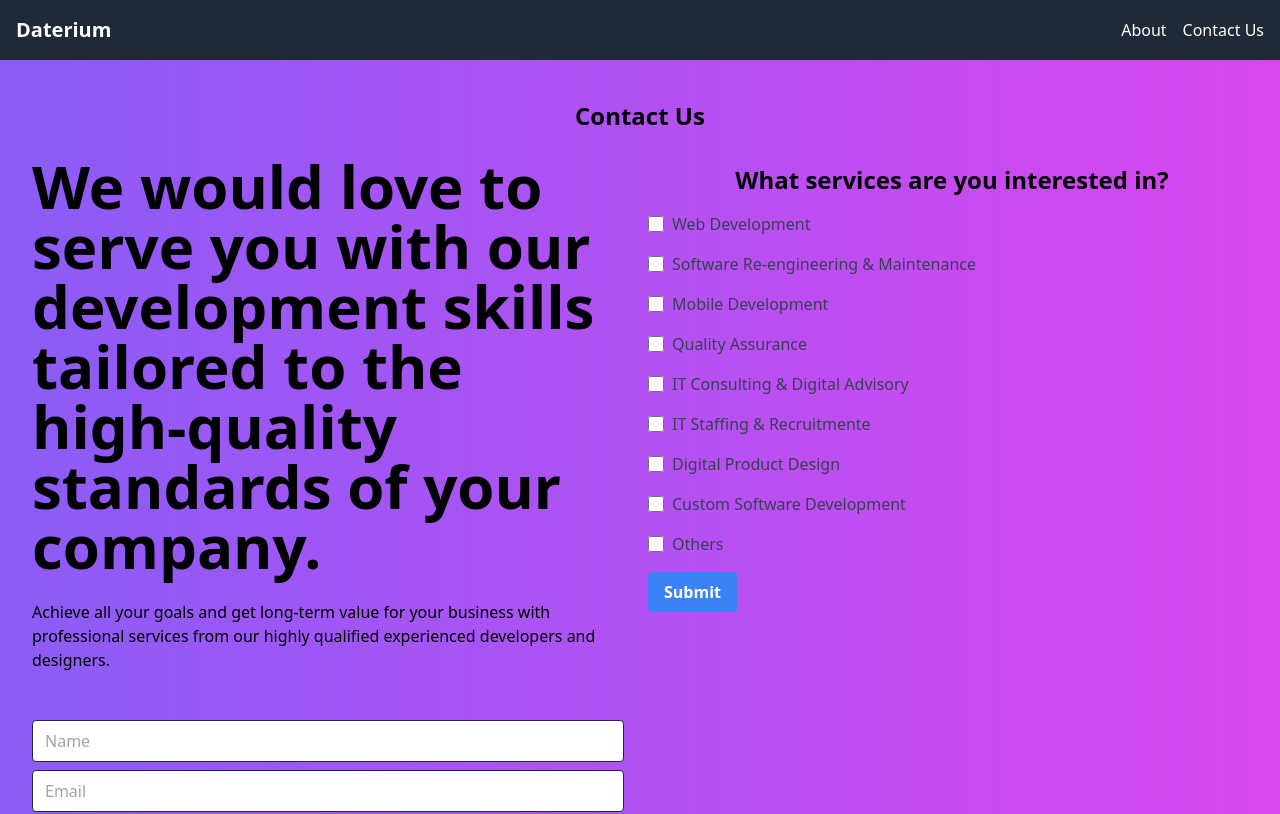
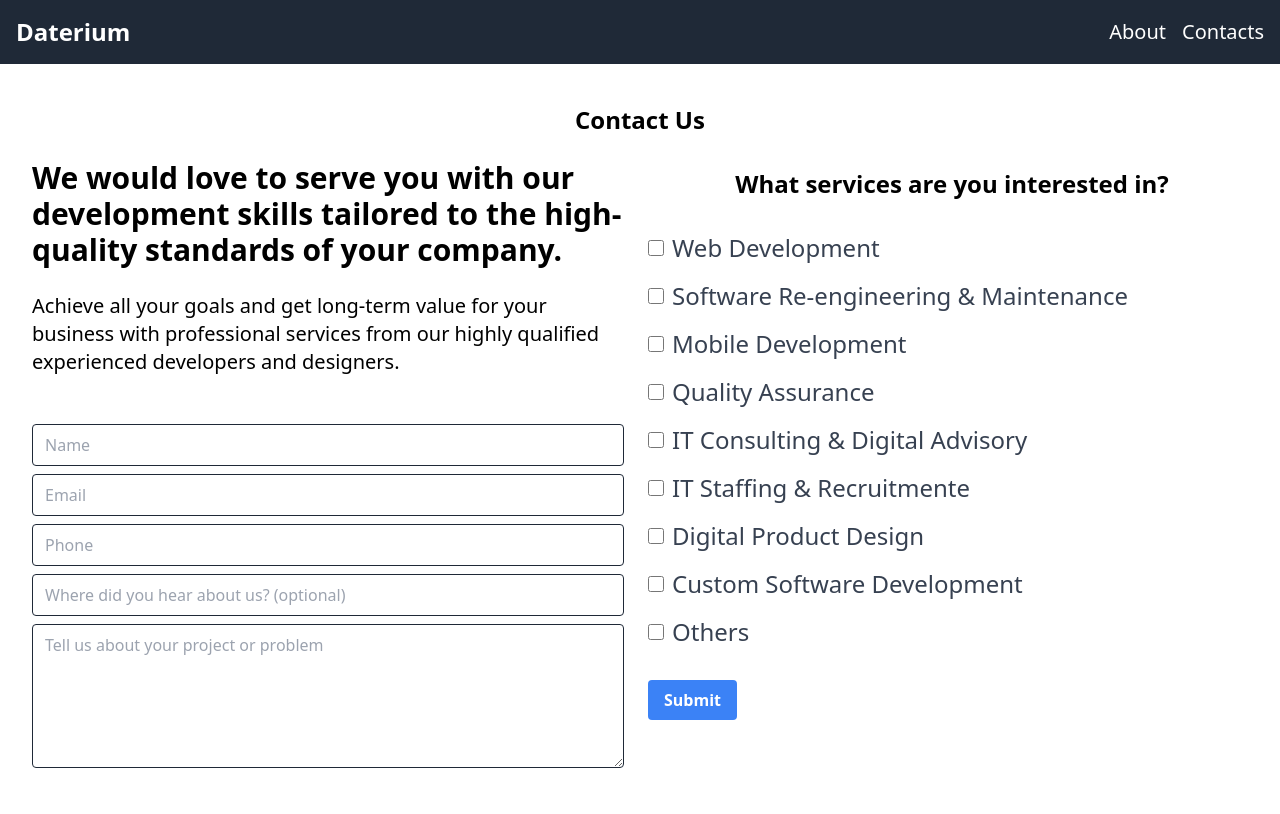
Before and after one commit to mylifenp/datenium-webpage, a Next.js app: page /contacts in a window 1280 px wide. Shown: the top 814 px of the page. Built offline with nearby package versions, Linux system fonts and the light colour scheme.

Commit message:
font size changes

```diff
--- a/app/component/Hero.tsx
+++ b/app/component/Hero.tsx
@@ -7,10 +7,10 @@ const HeroSection = () => {
         {/* Text content */}
         <div className="flex flex-col">
           <div className="text-left p-2 ">
-            <h1 className="text-2xl md:text-xl lg:text-2xl xl:text-6xl font-bold mb-6">
+            <h1 className="text-xl lg:text-xl xl:text-3xl font-bold mb-6">
             <strong>Daterium</strong> - where innovation meets intelligence.
             </h1>
-            <p>At Daterium, we are driven by a passion for leveraging cutting-edge artificial intelligence to transform industries. Our expert team specializes in crafting data-driven solutions that propel businesses into the future. From insightful consulting to digital mastery, cloud and DevOps excellence, and robust software engineering, we are your strategic partner in navigating the evolving landscape of technology.</p>
+            <p className='lg:text-xl xl:text-2xl font-serif'>At Daterium, we are driven by a passion for leveraging cutting-edge artificial intelligence to transform industries. Our expert team specializes in crafting data-driven solutions that propel businesses into the future. From insightful consulting to digital mastery, cloud and DevOps excellence, and robust software engineering, we are your strategic partner in navigating the evolving landscape of technology.</p>
             <div className="mt-10 flex items-center justify-center md:justify-start gap-x-6">
               <a href="#" className="rounded-md bg-indigo-600 px-3.5 py-2.5 text-sm md:text-base lg:text-lg xl:text-xl font-semibold text-white shadow-sm hover:bg-indigo-500 focus-visible:outline focus-visible:outline-2 focus-visible:outline-offset-2 focus-visible:outline-indigo-600">Get started</a>
               <a href="#" className="text-sm md:text-base lg:text-lg xl:text-xl font-semibold leading-6">Learn more <span aria-hidden="true">→</span></a>
@@ -21,11 +21,11 @@ const HeroSection = () => {
         {/* Image (conditionally rendered based on screen size) */}
         <div className="flex items-center justify-center relative">
           <Image src='/web_development_banner.svg'
-            className="top-0 left-0 w-full h-full"
+            className="top-0 left-0 w-full"
             priority
             alt="Screenshots of the dashboard project showing desktop version"
-            width={1000}
-            height={760}
+            width={0}
+            height={0}
           />
         </div>
       </div>
--- a/app/component/Services.tsx
+++ b/app/component/Services.tsx
@@ -36,12 +36,12 @@ const Services = () => {
   return (
     <div id='our-services' className="bg-white dark:bg-gray-900 text-center text-white md:text-center p-6 ">
       <h2 className="text-l md:text-2xl font-bold my-4">Our Services</h2>
-      <div className="grid sm:grid-cols-1 md:grid-cols-3 gap-4 md:min-h-screen lg:min-h-screen ">
+      <div className="grid sm:grid-cols-1 md:grid-cols-3 gap-4 ">
         {services.map((service, index) => (
           <div key={index}>
-            <div className="text-black h-full max-w-full rounded-lg bg-gradient-to-r from-violet-500 to-fuchsia-500 shadow-lg shadow-cyan-500/50 p-4">
-              <h2 className="text-left text-white uppercase font-bold text-lg md:text-l">{service.category}</h2>
-              <p className="text-left h-full max-w-full whitespace-no-wrap my-2 md:my-5">{service.description}</p>
+            <div className="text-black md:h-full max-w-full rounded-lg bg-gradient-to-r from-violet-500 to-fuchsia-500 shadow-lg shadow-cyan-500/50 p-4">
+              <h2 className="text-left text-white uppercase font-bold text-lg md:text-l  lg:text-xl xl:text-2xl">{service.category}</h2>
+              <p className="text-left h-full max-w-full whitespace-no-wrap my-2 md:my-5 lg:text-xl xl:text-2xl">{service.description}</p>
             </div>
           </div>
         ))}
--- a/app/contacts/page.tsx
+++ b/app/contacts/page.tsx
@@ -70,15 +70,15 @@ const Contacts: React.FC = () => {
     };
 
     return (
-        <div className="bg-gradient-to-r from-violet-500 to-fuchsia-500 text-center  md:text-center p-6 ">
+        <div className="text-center  md:text-center p-6 ">
             <h2 className="text-l md:text-2xl font-bold my-4">Contact Us</h2>
             <form onSubmit={handleSubmit}>
                 <div className="grid sm:grid-cols-1 md:grid-cols-2 gap-4 md:min-h-screen lg:min-h-screen ">
                     <div className="flex flex-col">
                         <div className="text-left p-2 ">
-                            <h1 className="text-2xl md:text-xl lg:text-2xl xl:text-6xl font-bold mb-6">
+                            <h1 className="text-l md:text-xl lg:text-2xl xl:text-3xl font-bold mb-6">
                                 We would love to serve you with our development skills tailored to the high-quality standards of your company.</h1>
-                            <p className="text-base">
+                            <p className="text-base text-xl">
                                 Achieve all your goals and get long-term value for your business with professional services from our highly qualified experienced developers and designers.</p>
                         </div>
                         <div className='mt-8 p-2'>
@@ -119,7 +119,7 @@ const Contacts: React.FC = () => {
                                     onChange={handleChange}
                                 />
                                 <textarea
-                                    className="border h-16 border-gray-800 rounded w-full mb-2 py-2 px-3 "
+                                    className="border h-36 border-gray-800 rounded w-full mb-2 py-2 px-3 "
                                     name="projectOrProblem"
                                     placeholder='Tell us about your project or problem'
                                     value={formData.projectOrProblem}
@@ -130,7 +130,8 @@ const Contacts: React.FC = () => {
                         </div>
                     </div>
                     <div className='flex flex-col '>
-                        <div className='text-l md:text-2xl font-bold  my-4'>What services are you interested in?</div>
+                        <div className='md:text-2xl font-bold my-4'>What services are you interested in?</div>
+                        <div className='md:text-2xl my-4'>
                         <Checkbox
                             label="Web Development"
                             isChecked={services.webDevelopment}
@@ -180,6 +181,8 @@ const Contacts: React.FC = () => {
                             isChecked={services.others}
                             onChange={() => handleCheckboxChange('others')}
                         />
+                        </div>
+
                         <div className="flex justify-between">
                             <button
                                 className="bg-blue-500 hover:bg-blue-700 text-white  mb-2 font-bold py-2 px-4 rounded focus:outline-none focus:shadow-outline"
--- a/app/ui/navbar.tsx
+++ b/app/ui/navbar.tsx
@@ -19,7 +19,7 @@ const Navbar = () => {
       <div className="container mx-auto flex items-center justify-between">
         {/* Logo */}
         <Link href="/">
-          <span className="font-bold text-xl">Daterium</span>
+          <span className="font-bold text-xl lg:text-2xl 2xl:text-3xl">Daterium</span>
         </Link>
 
         {/* Mobile Menu Button */}
@@ -33,14 +33,14 @@ const Navbar = () => {
         {isMenuOpen && (
           <div className="text-white lg:hidden absolute top-0 left-0 w-full h-full bg-gray-800 z-50">
             <div className="flex items-center justify-center w-full h-full">
-              <button className="text-white absolute top-4 right-4" onClick={closeMenu}>
+              <button className="text-white absolute top-4 right-4 " onClick={closeMenu}>
                 <FiX size={24} />
               </button>
-              <ul className="text-white flex flex-col space-y-4">
-                <li>
+              <ul className="text-white flex flex-col space-y-4 ">
+                <li className='md:text-2xl lg:text-3xl 2xl:text-5xl'>
                   <Link href="/" onClick={closeMenu}>Home</Link>
                 </li>
-                <li>
+                <li className='md:text-2xl lg:text-3xl xxl:text-5xl'>
                   <Link href="/about" onClick={closeMenu}>About</Link>
                 </li>
                 {/* <li>
@@ -48,7 +48,7 @@ const Navbar = () => {
                   </Link>
                 </li> */}
                 <li>
-                  <Link href="/contacts" onClick={closeMenu}>Contact</Link>
+                  <Link href="/contacts" onClick={closeMenu}>Contacts</Link>
                 </li>
               </ul>
             </div>
@@ -56,12 +56,12 @@ const Navbar = () => {
         )}
 
         {/* Desktop Menu */}
-        <div className="hidden lg:flex space-x-4">
+        <div className="hidden lg:flex space-x-4 text-xl lg:text-xl 2xl:text-2xl">
           <Link href="/about">About
           </Link>
           {/* <Link href="/services">Services
           </Link> */}
-          <Link href="/contacts">Contact Us
+          <Link href="/contacts">Contacts
           </Link>
         </div>
 
```
